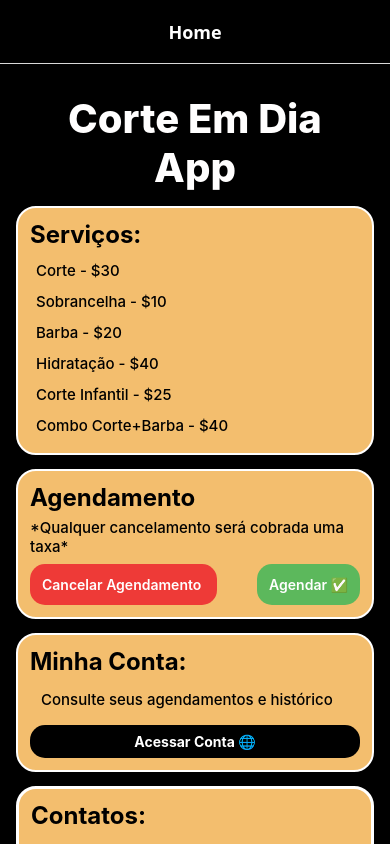
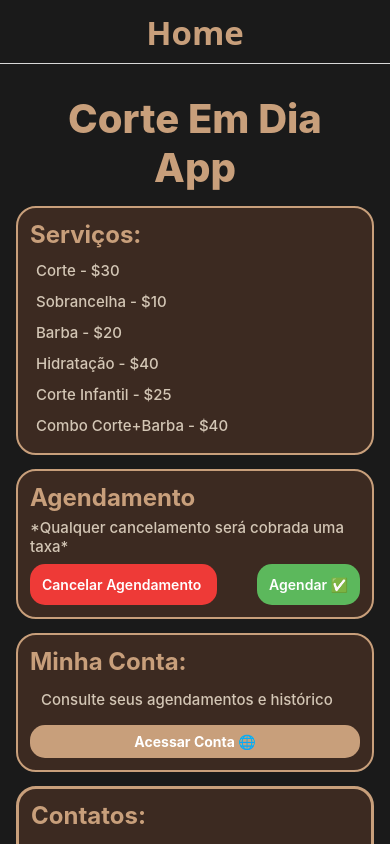
Before and after one commit to Crively/corte-em-dia-app, a React Native app: screen /Home in a window 390 px wide. Built offline with nearby package versions, Linux system fonts and the light colour scheme.

Commit message:
Feat: Testando estilizacoes

```diff
--- a/src/AppContainer.js
+++ b/src/AppContainer.js
@@ -26,6 +26,6 @@ const styles = StyleSheet.create({
 container: {
 padding: 16,
 flex: 1,
-backgroundColor: '#b259eeff',
+backgroundColor: '#000000ff',
 },
 });
--- a/src/components/Header/Header.js
+++ b/src/components/Header/Header.js
@@ -13,5 +13,5 @@ return (
 
 const styles = StyleSheet.create({
 header: { marginVertical: 3, padding: 11 },
-title: { fontSize: 40, fontWeight: '800', color: '#fffefeff', textAlign: 'center' },
+title: { fontSize: 40, fontWeight: '800', color: '#C89F7B', textAlign: 'center' },
 });
--- a/src/components/agenda/agenda.js
+++ b/src/components/agenda/agenda.js
@@ -29,9 +29,9 @@ return (
 
 
 const styles = StyleSheet.create({
-card:{ backgroundColor:'#f3be6eff', padding:12, borderRadius:20, marginBottom:14,borderColor:'#ffffffff', borderWidth:2 },
-heading:{ fontWeight:'700', marginBottom:6, fontSize:24 },
-small:{ fontSize:15, marginBottom:8, fontWeight:'500' },
+card:{ backgroundColor:'#3C2A21', padding:12, borderRadius:20, marginBottom:14,borderColor:'#C89F7B', borderWidth:2 },
+heading:{ fontWeight:'700', marginBottom:6, fontSize:24, color: '#C89F7B' },
+small:{ fontSize:15, marginBottom:8, fontWeight:'500', color: '#D3C6B5' },
 buttonsRow:{ flexDirection:'row', justifyContent:'space-between' },
 btn:{ paddingVertical:12, paddingHorizontal:12, borderRadius:15 },
 cancel:{ backgroundColor:'#ee3a37ff' },
--- a/src/components/conta/conta.js
+++ b/src/components/conta/conta.js
@@ -14,9 +14,9 @@ return (
 
 
 const styles = StyleSheet.create({
-card:{ backgroundColor:'#f3be6eff', padding:12, borderRadius:20, marginBottom:14, borderColor:'#ffffffff', borderWidth:2 },
-heading:{ fontWeight:'700', marginBottom:6, fontSize:24 },
-item:{ marginVertical:7, marginHorizontal:10, padding:1, fontSize:15, fontWeight:'500' },
-button:{ marginTop:8, backgroundColor:'#000000ff', padding:8, borderRadius:15 },
+card:{ backgroundColor:'#3C2A21', padding:12, borderRadius:20, marginBottom:14, borderColor:'#C89F7B', borderWidth:2 },
+heading:{ fontWeight:'700', marginBottom:6, fontSize:24, color: '#C89F7B' },
+item:{ marginVertical:7, marginHorizontal:10, padding:1, fontSize:15, fontWeight:'500', color: '#D3C6B5' },
+button:{ marginTop:8, backgroundColor:'#C89F7B', padding:8, borderRadius:15 },
 buttonText:{ color:'#fff', fontWeight:'700', textAlign:'center' }
 });
--- a/src/components/contato/contato.js
+++ b/src/components/contato/contato.js
@@ -15,8 +15,8 @@ return (
 
 
 const styles = StyleSheet.create({
-card:{ backgroundColor:'#f3be6eff', padding:12, borderRadius:20, marginBottom:24, borderColor:'#ffffffff', borderWidth:3 },
-heading:{ fontWeight:'700', marginBottom:6, fontSize:24, },
+card:{ backgroundColor:'#3C2A21', padding:12, borderRadius:20, marginBottom:24, borderColor:'#C89F7B', borderWidth:3 },
+heading:{ fontWeight:'700', marginBottom:6, fontSize:24, color: '#C89F7B' },
 
-item:{ marginVertical:7, marginHorizontal:10, padding:1, fontSize:15, fontWeight:'500' },
+item:{ marginVertical:7, marginHorizontal:10, padding:1, fontSize:15, fontWeight:'500', color: '#D3C6B5' },
 });
--- a/src/components/servicos/servicos.js
+++ b/src/components/servicos/servicos.js
@@ -19,7 +19,7 @@ return (
 
 
 const styles = StyleSheet.create({
-card:{backgroundColor:'#f3be6eff', padding:12, borderRadius:20, marginBottom:14, borderColor:'#ffffffff', borderWidth:2,},
-heading:{fontSize:24, fontWeight:'700', marginBottom:6},
-item:{marginVertical:5, marginHorizontal:5, padding:1, fontSize:15, fontWeight:'500'},
+card:{backgroundColor:'#3C2A21', padding:12, borderRadius:20, marginBottom:14, borderColor:'#C89F7B', borderWidth:2,},
+heading:{fontSize:24, fontWeight:'700', marginBottom:6, color: '#C89F7B' },
+item:{marginVertical:5, marginHorizontal:5, padding:1, fontSize:15, fontWeight:'500', color: '#D3C6B5' },
 });
--- a/src/main/Navigation.js
+++ b/src/main/Navigation.js
@@ -9,9 +9,12 @@ export default function Navigation() {
   return (
     <Stack.Navigator
       screenOptions={{
-        headerStyle: { backgroundColor: '#000' },
-        headerTintColor: '#fff',
-        headerTitleStyle: { fontWeight: 'bold' },
+        headerStyle: { backgroundColor: '#1A1A1A' },
+        headerTintColor: '#C89F7B',
+        headerTitleStyle: {
+          fontWeight: 'bold',
+          fontSize: 33,
+        },
         headerTitleAlign: 'center',
       }}
     >
--- a/src/screens/homeScreen.js
+++ b/src/screens/homeScreen.js
@@ -23,6 +23,6 @@ return (
 const styles = StyleSheet.create({
 container: {
 padding: 16,
-backgroundColor: '#000000ff',
+backgroundColor: '#1A1A1A',
 },
 });
```
